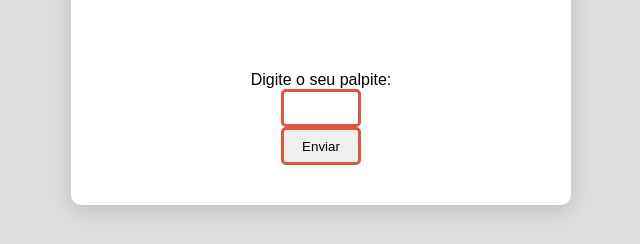
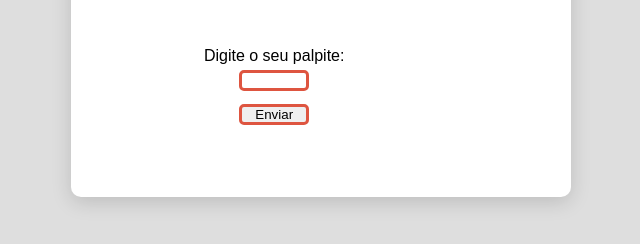
Before and after one commit to lindolfoalves/Exercicio-Bia-Adivinha, a plain HTML site: page index.html in a window 1280 px wide. Shown: the part 478-722 px from the top of the page, without its empty margins (319-959 px from the left). Drawn offline with Linux system fonts and the light colour scheme; files whose address does not match are found by name.

Commit message:
Add files via upload

```diff
--- a/estilo.css
+++ b/estilo.css
@@ -5,6 +5,8 @@
     border: none;
     font-family: Arial, Helvetica, sans-serif;
     font-size: 48x;
+    margin: 0;
+    padding: 0;
 
 
 
@@ -20,13 +22,26 @@ body{
 
 
 
+
+
+    /* /* margin-top: 40px;
+    margin-bottom: 40px; */
+
+
+
    .form input[type="number"] {
-    width: 200px;
+    width: 50px;
+    margin-bottom: 8px;
+    margin-top: 10px;
 }
+
+
 
 .ultimoResultado {
     color: white;
     padding: 6px;
+    margin-bottom: 9px;
+
 }
 
 .container{
@@ -56,7 +71,7 @@ body{
 }
 .container .images{
 
-    width: 250px;
+   width: 250px;
    height: 50vh;
 
 }
@@ -77,21 +92,24 @@ body{
 .form{
     flex-direction: column;
     justify-items: center;
-    width: 100%;
-    height: 204px;
+    width: 80%;
+    height: 104px;
     display: flex;
     align-items: center;
     justify-content: center;
     position: relative;
+    margin-top: 10px;
 
 }
 
 .container .form input{
-    width: 80px;
+    width: 70px;
     height: 40px;
     border: 3px solid #DE5540;
     border-radius: 5px;
     text-align: center;
+    margin-bottom: 8px;
+    margin-top: 5px;
 }
 
 .container .form button{
@@ -100,7 +118,7 @@ body{
     left: 2px;
     bottom: 90px;
     width: 10vh;
-    height: 40px;
+    height: 20px;
     border-radius: 7px;
     background-color :#ffb431;
     color:#DE5540;
@@ -130,5 +148,5 @@ h2{
     font-family: Arial, Helvetica, sans-serif;
     font-size: 15px;
     letter-spacing: 3px;
-    font-weight: 800;
+    font-weight: 400px;
 }
```
